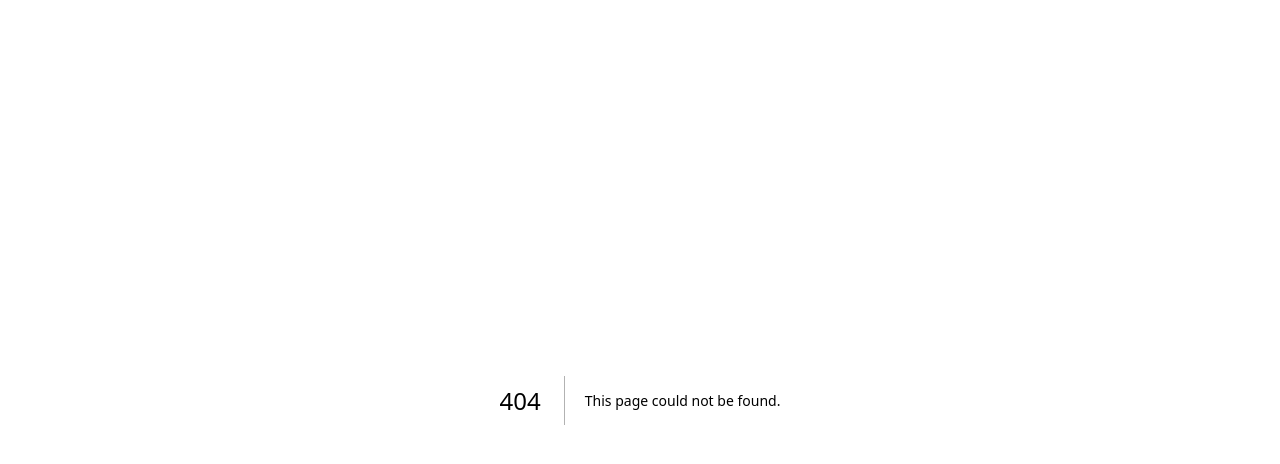
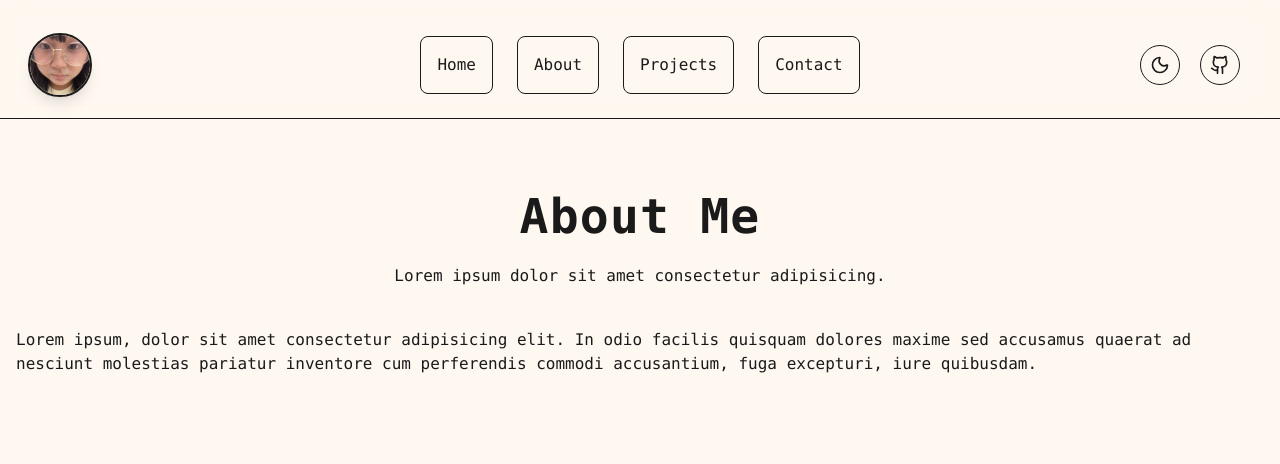
Before and after one commit to Pjizen0143/RSU-Portfolio, a Next.js app in the folder frontend/: page /about in a window 1280 px wide. Before the commit this address had no page. Shown: the top 464 px of the page. Built offline with nearby package versions, Linux system fonts and the light colour scheme.

Commit message:
feat: add mock about page

```diff
--- /dev/null
+++ b/frontend/app/(user)/about/page.tsx
@@ -0,0 +1,9 @@
+export default function AboutPage() {
+    return (
+        <div className="container mx-auto px-4 py-8">
+            <h1 className="tracking-wide text-4xl md:text-5xl font-bold text-center mx-6 mb-6">About Me</h1>
+            <p className="text-center mb-10">Lorem ipsum dolor sit amet consectetur adipisicing.</p>
+            <p>Lorem ipsum, dolor sit amet consectetur adipisicing elit. In odio facilis quisquam dolores maxime sed accusamus quaerat ad nesciunt molestias pariatur inventore cum perferendis commodi accusantium, fuga excepturi, iure quibusdam.</p>
+        </div>
+    );
+}
```
